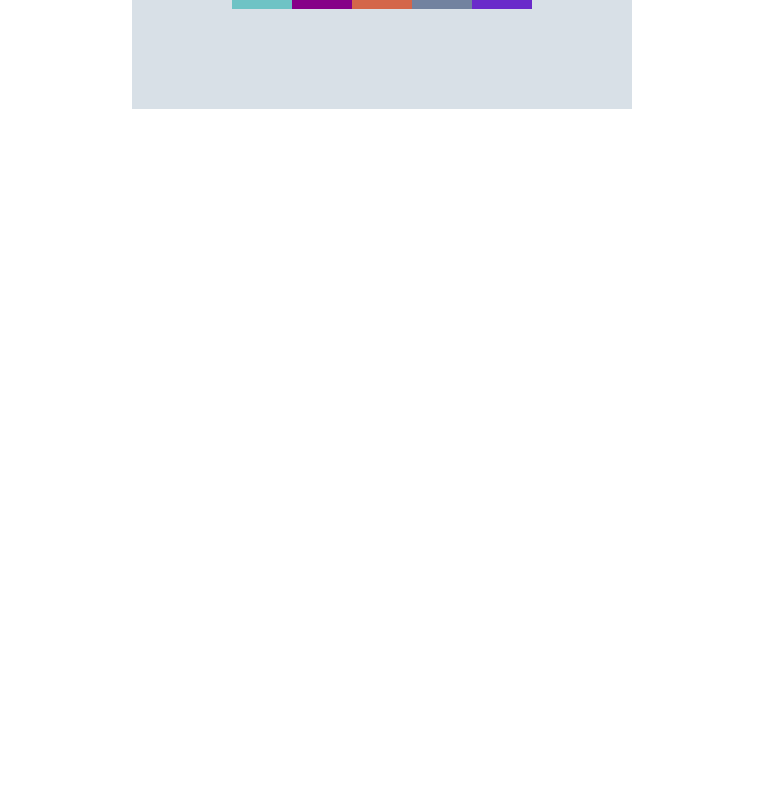
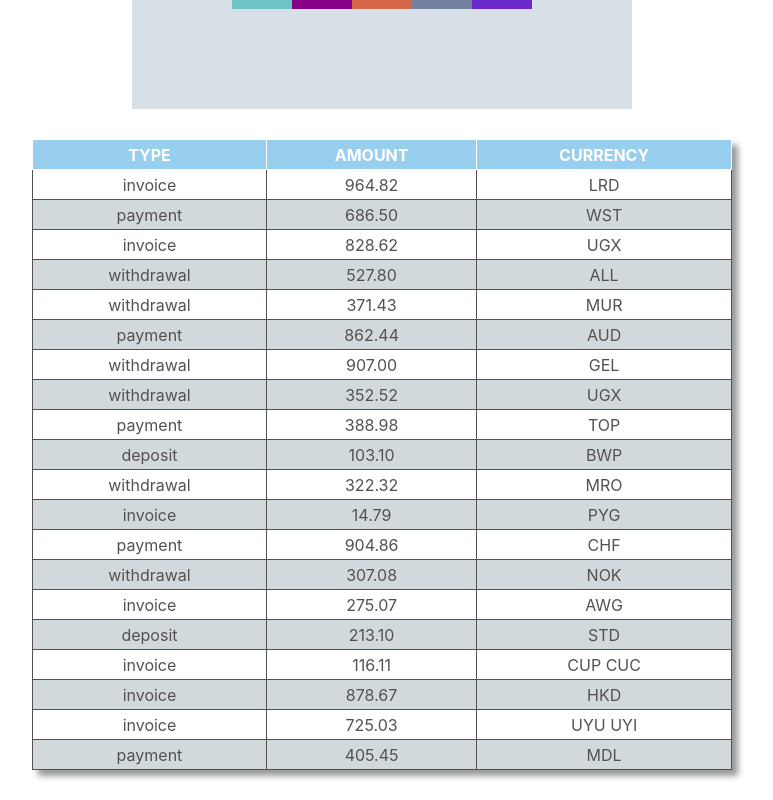
Before and after one commit to DimaFursov86/goit-react-hw-01-components, a React (Create React App) app: page / in a window 1280 px wide. Shown: the part 1644-2444 px from the top of the page, without its empty margins (258-1031 px from the left). Before the commit the page ends 1753 px from the top, so only its background shows below. Built offline with nearby package versions, Linux system fonts and the light colour scheme.

Commit message:
add transactions

```diff
--- a/src/App.js
+++ b/src/App.js
@@ -7,6 +7,9 @@
 import Statistics from './components/Statistics';
 import statisticalData from './statistical-data.json';
 import SectionThree from './components/Statistics/section';
+import TransactionHistory from './components/TransactionHistory';
+import transactions from './transactions.json';
+import SectionFour from './components/TransactionHistory/section';
 export default function App() {
   return (
     <div>
@@ -20,6 +23,9 @@
         <Statistics title="Upload stats" stats={statisticalData} />
         <Statistics stats={statisticalData} />
       </SectionThree>
+      <SectionFour>
+        <TransactionHistory transactions={transactions} />
+      </SectionFour>
     </div>
   );
 }
--- a/src/components/FriendList/FriendListStyle.module.css
+++ b/src/components/FriendList/FriendListStyle.module.css
@@ -6,6 +6,7 @@
   display: block;
   justify-content: center;
   margin-top: 20px;
+  padding: 0;
 }
 .item {
   display: flex;
--- a/src/components/Profile/ProfileStyle.module.css
+++ b/src/components/Profile/ProfileStyle.module.css
@@ -4,6 +4,8 @@
   background-color: rgb(194, 202, 209);
   padding: 100px;
   width: 300px;
+  align-items: center;
+  margin: 0 auto;
 }
 .profile {
   display: block;
--- a/src/components/Statistics/StatisticsStyle.module.css
+++ b/src/components/Statistics/StatisticsStyle.module.css
@@ -40,3 +40,9 @@
 .percentage {
   font-size: 20px;
 }
+.section {
+  display: flex;
+  justify-content: center;
+  flex-direction: column;
+  align-items: center;
+}
--- /dev/null
+++ b/src/components/TransactionHistory/TransactionHistory.js
@@ -0,0 +1,44 @@
+import TransactionItem from './TransactionItem';
+import s from './TransactionStyle.module.css';
+import PropTypes from 'prop-types';
+export default function TransactionHistory({ transactions }) {
+  return (
+    <table className={s.transactionHistory}>
+      <thead>
+        <tr
+          style={{
+            backgroundColor: 'rgb(153, 207, 238)',
+            color: '#fff',
+            textTransform: 'uppercase',
+          }}
+        >
+          <th className={s.borderTable}>Type</th>
+          <th className={s.borderTable}>Amount</th>
+          <th className={s.borderTable}>Currency</th>
+        </tr>
+      </thead>
+
+      <tbody>
+        {transactions.map(oneTransaction => (
+          <TransactionItem
+            key={oneTransaction.id}
+            type={oneTransaction.type}
+            amount={oneTransaction.amount}
+            currency={oneTransaction.currency}
+          />
+        ))}
+      </tbody>
+    </table>
+  );
+}
+
+TransactionHistory.propTypes = {
+  transactions: PropTypes.arrayOf(
+    PropTypes.shape({
+      id: PropTypes.string.isRequired,
+      type: PropTypes.string.isRequired,
+      amount: PropTypes.string.isRequired,
+      currency: PropTypes.string.isRequired,
+    }),
+  ),
+};
--- /dev/null
+++ b/src/components/TransactionHistory/TransactionItem.js
@@ -0,0 +1,11 @@
+import s from './TransactionStyle.module.css';
+
+export default function TransactionHistory({ type, amount, currency }) {
+  return (
+    <tr>
+      <td className={s.borderTable}>{type}</td>
+      <td className={s.borderTable}>{amount}</td>
+      <td className={s.borderTable}>{currency}</td>
+    </tr>
+  );
+}
--- /dev/null
+++ b/src/components/TransactionHistory/TransactionStyle.module.css
@@ -0,0 +1,28 @@
+.transactionHistory {
+  width: 100%;
+  border-collapse: collapse;
+  text-align: center;
+  box-shadow: 6px 6px 6px 0px rgba(0, 0, 0, 0.4);
+}
+.section {
+  width: 700px;
+  margin-top: 30px;
+  margin-bottom: 30px;
+}
+.borderTable {
+  border: solid 1px;
+}
+.tableCollapse {
+  border-collapse: collapse;
+}
+table tr:nth-child(even) {
+  background-color: rgb(210, 217, 221);
+  height: 30px;
+  color: rgb(85, 81, 81);
+}
+
+table tr:nth-child(odd) {
+  background-color: rgb(255, 255, 255);
+  height: 30px;
+  color: rgb(85, 81, 81);
+}
--- /dev/null
+++ b/src/components/TransactionHistory/index.js
@@ -0,0 +1 @@
+export { default } from './TransactionHistory';
--- /dev/null
+++ b/src/components/TransactionHistory/section.js
@@ -0,0 +1,4 @@
+import s from './TransactionStyle.module.css';
+export default function Section({ children }) {
+  return <div className={s.section}>{children}</div>;
+}
--- a/src/index.css
+++ b/src/index.css
@@ -2,6 +2,7 @@
 body {
   display: flex;
   justify-content: center;
+  align-items: center;
   margin: 0;
   font-family: -apple-system, BlinkMacSystemFont, 'Segoe UI', 'Roboto', 'Oxygen',
     'Ubuntu', 'Cantarell', 'Fira Sans', 'Droid Sans', 'Helvetica Neue',
--- /dev/null
+++ b/src/transactions.json
@@ -0,0 +1,122 @@
+[
+  {
+    "id": "1e0700a2-5183-4291-85cc-2065a036a683",
+    "type": "invoice",
+    "amount": "964.82",
+    "currency": "LRD"
+  },
+  {
+    "id": "a30f821b-4d25-4ff0-abdd-e340b3f0dd2b",
+    "type": "payment",
+    "amount": "686.50",
+    "currency": "WST"
+  },
+  {
+    "id": "44dca67a-8e5a-4798-bf8e-b15efd4e1abd",
+    "type": "invoice",
+    "amount": "828.62",
+    "currency": "UGX"
+  },
+  {
+    "id": "ea8ed3dc-2b68-4a53-905a-53ecb0adef33",
+    "type": "withdrawal",
+    "amount": "527.80",
+    "currency": "ALL"
+  },
+  {
+    "id": "ea76146a-0b00-4b80-bc02-a8c822176712",
+    "type": "withdrawal",
+    "amount": "371.43",
+    "currency": "MUR"
+  },
+  {
+    "id": "63ca02f9-d637-46b5-9237-f3b24425e029",
+    "type": "payment",
+    "amount": "862.44",
+    "currency": "AUD"
+  },
+  {
+    "id": "ed0263e8-59a5-4bf1-87e0-2bb88e53dc34",
+    "type": "withdrawal",
+    "amount": "907.00",
+    "currency": "GEL"
+  },
+  {
+    "id": "6013bad0-750c-4691-8bc2-d8f2b43969c4",
+    "type": "withdrawal",
+    "amount": "352.52",
+    "currency": "UGX"
+  },
+  {
+    "id": "252c7be4-8b06-4fa7-8d42-61fb835b70d5",
+    "type": "payment",
+    "amount": "388.98",
+    "currency": "TOP"
+  },
+  {
+    "id": "4eaab41b-b967-40ac-82ed-85fc66f646f1",
+    "type": "deposit",
+    "amount": "103.10",
+    "currency": "BWP"
+  },
+  {
+    "id": "9648a350-8469-42d5-8bf3-18090de5fe67",
+    "type": "withdrawal",
+    "amount": "322.32",
+    "currency": "MRO"
+  },
+  {
+    "id": "9c5c25fb-1a95-4b2f-8d1f-4c4426d677cc",
+    "type": "invoice",
+    "amount": "14.79",
+    "currency": "PYG"
+  },
+  {
+    "id": "43ef232c-80e9-4d6f-b48a-b22405620de3",
+    "type": "payment",
+    "amount": "904.86",
+    "currency": "CHF"
+  },
+  {
+    "id": "5161682e-e620-4019-ab0a-24ceb10fbd20",
+    "type": "withdrawal",
+    "amount": "307.08",
+    "currency": "NOK"
+  },
+  {
+    "id": "7b119d71-42e6-4c42-a141-6818b07bb9ff",
+    "type": "invoice",
+    "amount": "275.07",
+    "currency": "AWG"
+  },
+  {
+    "id": "a4f65722-65c4-4c28-b1f4-b8ed988bb205",
+    "type": "deposit",
+    "amount": "213.10",
+    "currency": "STD"
+  },
+  {
+    "id": "c6e5784b-0ca3-48d6-86e5-b5128af5a523",
+    "type": "invoice",
+    "amount": "116.11",
+    "currency": "CUP CUC"
+  },
+  {
+    "id": "c9ebed6a-3a02-4b49-ac0d-0534b51f2bfd",
+    "type": "invoice",
+    "amount": "878.67",
+    "currency": "HKD"
+  },
+  {
+    "id": "a4a98b0e-b22c-438b-9f83-de2df52110c8",
+    "type": "invoice",
+    "amount": "725.03",
+    "currency": "UYU UYI"
+  },
+  {
+    "id": "b39bfa7a-0166-4c47-94d6-87d20590f746",
+    "type": "payment",
+    "amount": "405.45",
+    "currency": "MDL"
+  }
+]
```
Also changed, not shown: src/index.js (+1 -20 lines).
